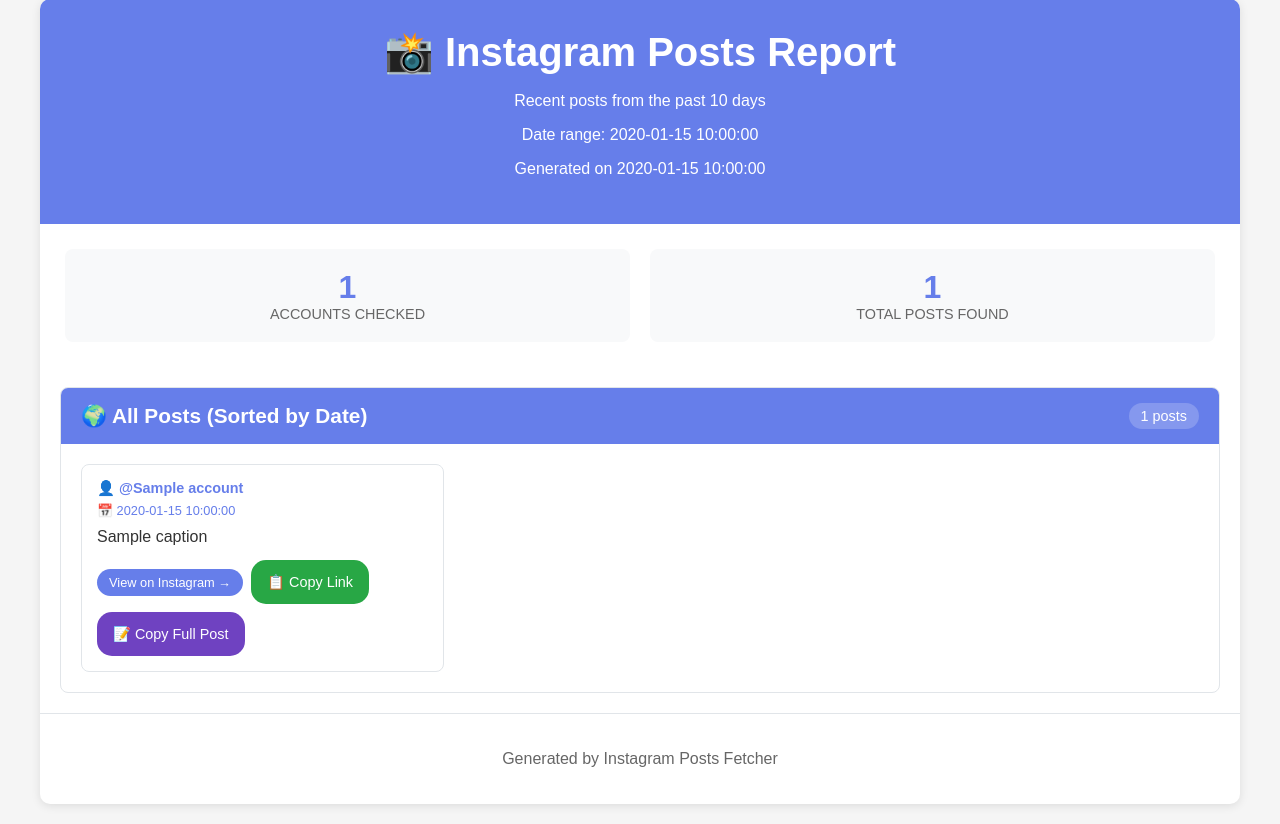
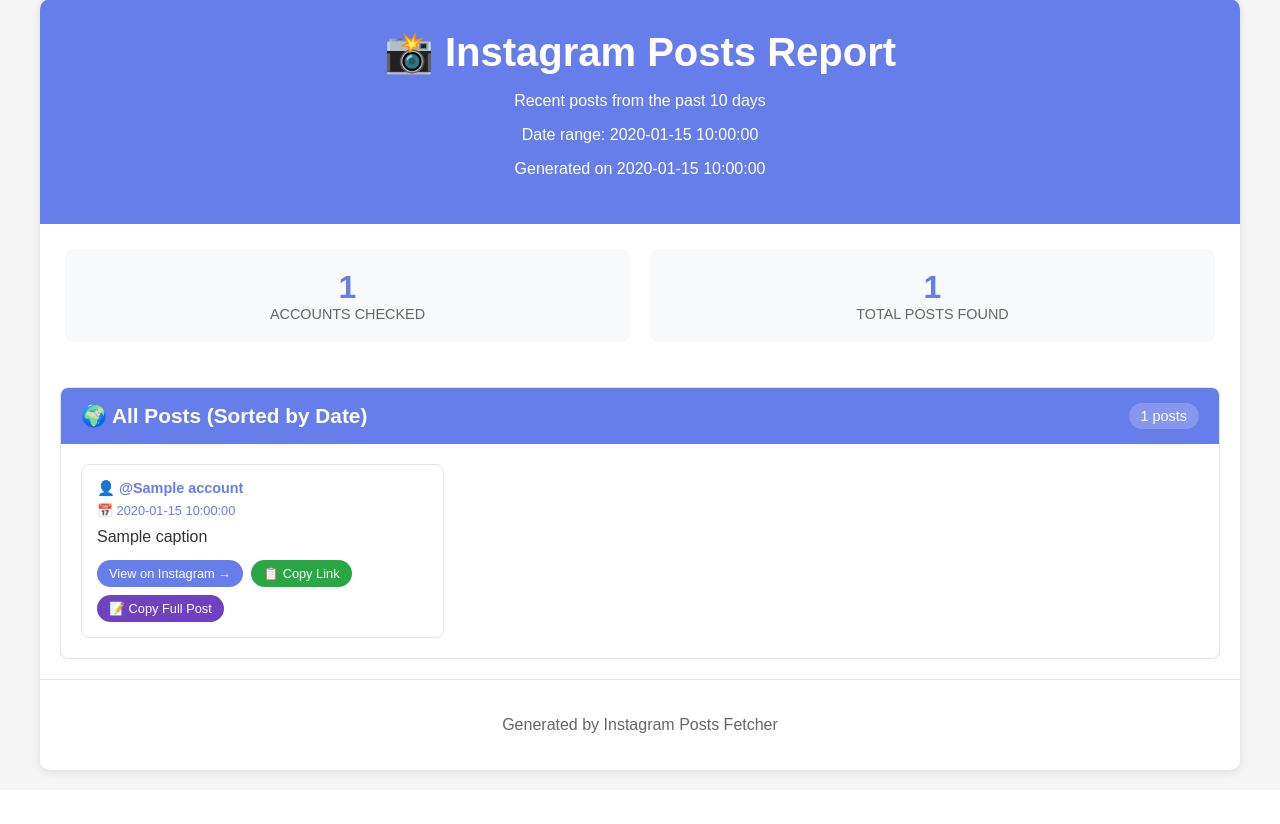
Before and after one commit to maximbetin/instagram-helper, a Python web app: template templates/template.html in a window 1280 px wide. Shown: the part 21-845 px from the top of the page. After the commit the page ends 799 px from the top, so only its background shows below. Run offline with Jinja, Linux system fonts and the light colour scheme; the template is opened without the code that fills it: most values are stand-ins (such as "Sample title", 1, 10 or a date in 2020).

Commit message:
fix: refine button styles and enhance clipboard functionality with manual copy interface

```diff
--- a/templates/template.html
+++ b/templates/template.html
@@ -158,18 +158,12 @@
       background: #28a745;
       color: white;
       border: none;
-      padding: 8px 16px;
+      padding: 6px 12px;
       border-radius: 15px;
-      font-size: 0.9rem;
+      font-size: 0.8rem;
       cursor: pointer;
-      transition: all 0.2s ease;
-      min-height: 44px;
-      /* Touch-friendly minimum size */
+      transition: background 0.2s;
       -webkit-tap-highlight-color: transparent;
-      user-select: none;
-      -webkit-user-select: none;
-      -moz-user-select: none;
-      -ms-user-select: none;
     }
 
     .copy-link-btn:hover {
@@ -178,25 +172,18 @@
 
     .copy-link-btn:active {
       background: #1e7e34;
-      transform: scale(0.95);
     }
 
     .copy-full-btn {
       background: #6f42c1;
       color: white;
       border: none;
-      padding: 8px 16px;
+      padding: 6px 12px;
       border-radius: 15px;
-      font-size: 0.9rem;
+      font-size: 0.8rem;
       cursor: pointer;
-      transition: all 0.2s ease;
-      min-height: 44px;
-      /* Touch-friendly minimum size */
+      transition: background 0.2s;
       -webkit-tap-highlight-color: transparent;
-      user-select: none;
-      -webkit-user-select: none;
-      -moz-user-select: none;
-      -ms-user-select: none;
     }
 
     .copy-full-btn:hover {
@@ -205,7 +192,6 @@
 
     .copy-full-btn:active {
       background: #4c2d91;
-      transform: scale(0.95);
     }
 
     .no-posts {
@@ -267,10 +253,13 @@
   </style>
   <script>
     function copyHandler(button, textToCopy) {
+      console.log('copyHandler called with:', textToCopy);
+
       const originalText = button.textContent;
       const originalBg = window.getComputedStyle(button).backgroundColor;
 
       const clipboardSuccess = () => {
+        console.log('Clipboard copy successful');
         button.textContent = '✅ Copied!';
         button.style.background = '#007bff';
         setTimeout(() => {
@@ -287,14 +276,17 @@
 
       // Try modern clipboard API first
       if (navigator.clipboard && navigator.clipboard.writeText) {
+        console.log('Using navigator.clipboard API');
         navigator.clipboard.writeText(textToCopy).then(clipboardSuccess).catch(clipboardFailure);
       } else {
+        console.log('Using fallback copy method');
         // Use fallback immediately if clipboard API is not available
         fallbackCopy(textToCopy, clipboardSuccess);
       }
     }
 
     function fallbackCopy(textToCopy, successCallback) {
+      console.log('fallbackCopy called');
       try {
         // Create a temporary textarea element
         const textArea = document.createElement('textarea');
@@ -310,108 +302,100 @@
 
         // Add to DOM
         document.body.appendChild(textArea);
-
-        // For mobile devices, we need to handle this differently
-        if (/Android|iPhone|iPad|iPod|BlackBerry|IEMobile|Opera Mini/i.test(navigator.userAgent)) {
-          // On mobile, try to make the textarea visible briefly
-          textArea.style.position = 'absolute';
-          textArea.style.left = '50%';
-          textArea.style.top = '50%';
-          textArea.style.transform = 'translate(-50%, -50%)';
-          textArea.style.opacity = '0.01';
-          textArea.style.fontSize = '16px'; // Prevents zoom on iOS
+        console.log('Textarea added to DOM');
 
         // Focus and select
         textArea.focus();
         textArea.select();
+        console.log('Textarea focused and selected');
 
         // Try to copy
         const successful = document.execCommand('copy');
+        console.log('execCommand result:', successful);
 
         // Clean up
         document.body.removeChild(textArea);
 
         if (successful) {
+          console.log('Fallback copy successful');
           successCallback();
         } else {
-            // If execCommand fails, try alternative approach for mobile
-            mobileCopyFallback(textToCopy, successCallback);
-          }
-        } else {
-          // Desktop fallback
-          textArea.focus();
-          textArea.select();
-          const successful = document.execCommand('copy');
-          document.body.removeChild(textArea);
-
-          if (successful) {
-            successCallback();
-          } else {
-            alert('Failed to copy to clipboard. Please copy manually: ' + textToCopy);
-          }
+          console.log('execCommand failed, showing manual interface');
+          // If execCommand fails, show manual copy interface
+          showManualCopyInterface(textToCopy, successCallback);
         }
       } catch (err) {
         console.error('Fallback copy failed:', err);
-        // Last resort: show the text to user
-        alert('Copy failed. Text to copy: ' + textToCopy);
+        // Show manual copy interface as last resort
+        showManualCopyInterface(textToCopy, successCallback);
       }
     }
 
-    function mobileCopyFallback(textToCopy, successCallback) {
-      // For mobile devices that don't support clipboard well
-      // Create a temporary input that's visible and let user copy manually
-      const tempInput = document.createElement('input');
-      tempInput.type = 'text';
-      tempInput.value = textToCopy;
-      tempInput.style.position = 'fixed';
-      tempInput.style.top = '50%';
-      tempInput.style.left = '50%';
-      tempInput.style.transform = 'translate(-50%, -50%)';
-      tempInput.style.zIndex = '9999';
-      tempInput.style.fontSize = '16px';
-      tempInput.style.padding = '10px';
-      tempInput.style.border = '2px solid #667eea';
-      tempInput.style.borderRadius = '5px';
-      tempInput.style.backgroundColor = 'white';
+    function showManualCopyInterface(textToCopy, successCallback) {
+      // Create a modal-like interface for manual copying
+      const overlay = document.createElement('div');
+      overlay.style.position = 'fixed';
+      overlay.style.top = '0';
+      overlay.style.left = '0';
+      overlay.style.width = '100%';
+      overlay.style.height = '100%';
+      overlay.style.backgroundColor = 'rgba(0,0,0,0.7)';
+      overlay.style.zIndex = '9999';
+      overlay.style.display = 'flex';
+      overlay.style.alignItems = 'center';
+      overlay.style.justifyContent = 'center';
 
-      document.body.appendChild(tempInput);
-      tempInput.focus();
-      tempInput.select();
+      const modal = document.createElement('div');
+      modal.style.backgroundColor = 'white';
+      modal.style.padding = '20px';
+      modal.style.borderRadius = '10px';
+      modal.style.maxWidth = '90%';
+      modal.style.maxHeight = '80%';
+      modal.style.overflow = 'auto';
+      modal.style.boxShadow = '0 4px 20px rgba(0,0,0,0.3)';
 
-      // Show instructions
-      const instructions = document.createElement('div');
-      instructions.style.position = 'fixed';
-      instructions.style.top = '60%';
-      instructions.style.left = '50%';
-      instructions.style.transform = 'translate(-50%, -50%)';
-      instructions.style.zIndex = '10000';
-      instructions.style.backgroundColor = 'rgba(0,0,0,0.8)';
-      instructions.style.color = 'white';
-      instructions.style.padding = '10px';
-      instructions.style.borderRadius = '5px';
-      instructions.style.fontSize = '14px';
-      instructions.style.textAlign = 'center';
-      instructions.textContent = 'Text selected! Long press to copy, then tap here to close.';
-      instructions.style.cursor = 'pointer';
+      modal.innerHTML = `
+        <h3 style="margin-top: 0; color: #333;">Copy Text</h3>
+        <p style="color: #666; margin-bottom: 15px;">Select the text below and copy it manually:</p>
+        <textarea
+          style="width: 100%; height: 120px; padding: 10px; border: 2px solid #ddd; border-radius: 5px; font-family: monospace; font-size: 14px; resize: vertical;"
+          readonly
+        >${textToCopy}</textarea>
+        <div style="margin-top: 15px; text-align: center;">
+          <button id="closeModal" style="background: #667eea; color: white; border: none; padding: 10px 20px; border-radius: 5px; cursor: pointer; font-size: 16px;">
+            Close
+          </button>
+        </div>
+      `;
 
-      document.body.appendChild(instructions);
+      overlay.appendChild(modal);
+      document.body.appendChild(overlay);
 
-      // Remove elements after user interaction
-      const cleanup = () => {
-        document.body.removeChild(tempInput);
-        document.body.removeChild(instructions);
+      // Focus the textarea and select all text
+      const textarea = modal.querySelector('textarea');
+      textarea.focus();
+      textarea.select();
+
+      // Close modal when close button is clicked
+      const closeBtn = modal.querySelector('#closeModal');
+      const closeModal = () => {
+        document.body.removeChild(overlay);
         successCallback();
       };
 
-      instructions.addEventListener('click', cleanup);
-      instructions.addEventListener('touchend', cleanup);
+      closeBtn.addEventListener('click', closeModal);
+      overlay.addEventListener('click', (e) => {
+        if (e.target === overlay) {
+          closeModal();
+        }
+      });
 
-      // Auto-cleanup after 10 seconds
+      // Auto-close after 30 seconds
       setTimeout(() => {
-        if (document.body.contains(tempInput)) {
-          cleanup();
+        if (document.body.contains(overlay)) {
+          closeModal();
         }
-      }, 10000);
+      }, 30000);
     }
 
     function copyFullPost(button) {
@@ -424,14 +408,42 @@
       copyHandler(button, formattedText);
     }
 
-    // Add touch event support for better mobile interaction
+    // Add event listeners for copy buttons
     document.addEventListener('DOMContentLoaded', function () {
-      const copyButtons = document.querySelectorAll('.copy-link-btn, .copy-full-btn');
+      const copyLinkButtons = document.querySelectorAll('.copy-link-btn');
+      const copyFullButtons = document.querySelectorAll('.copy-full-btn');
 
-      copyButtons.forEach(button => {
+      // Add click listeners for copy link buttons
+      copyLinkButtons.forEach(button => {
+        button.addEventListener('click', function (e) {
+          e.preventDefault();
+          const url = this.getAttribute('data-url');
+          console.log('Copy link button clicked, URL:', url);
+          copyHandler(this, url);
+        });
+
         // Add touch event listeners for better mobile response
         button.addEventListener('touchstart', function (e) {
-          // Prevent default to avoid double-tap zoom
+          e.preventDefault();
+          this.style.transform = 'scale(0.95)';
+        });
+
+        button.addEventListener('touchend', function (e) {
+          e.preventDefault();
+          this.style.transform = 'scale(1)';
+        });
+      });
+
+      // Add click listeners for copy full post buttons
+      copyFullButtons.forEach(button => {
+        button.addEventListener('click', function (e) {
+          e.preventDefault();
+          console.log('Copy full post button clicked');
+          copyFullPost(this);
+        });
+
+        // Add touch event listeners for better mobile response
+        button.addEventListener('touchstart', function (e) {
           e.preventDefault();
           this.style.transform = 'scale(0.95)';
         });
@@ -480,12 +492,11 @@
             <div class='post-caption'>{{ post.caption|e }}</div>
             <div class='post-actions'>
               <a href='{{ post.url }}' target='_blank' class='post-link'>View on Instagram →</a>
-              <button class='copy-link-btn' onclick='copyHandler(this, "{{ post.url }}")'
-                title='Copy clean link for sharing'>
+              <button class='copy-link-btn' data-url="{{ post.url }}" title='Copy clean link for sharing'>
                 📋 Copy Link
               </button>
               <button class='copy-full-btn' data-account="{{ post.account }}" data-date="{{ post.date_posted }}"
-                data-caption="{{ post.caption|e }}" data-url="{{ post.url }}" onclick='copyFullPost(this)'
+                data-caption="{{ post.caption|e }}" data-url="{{ post.url }}"
                 title='Copy full post text + link for sharing'>
                 📝 Copy Full Post
               </button>
```
Lines whose indentation alone changed are shown as unchanged.
